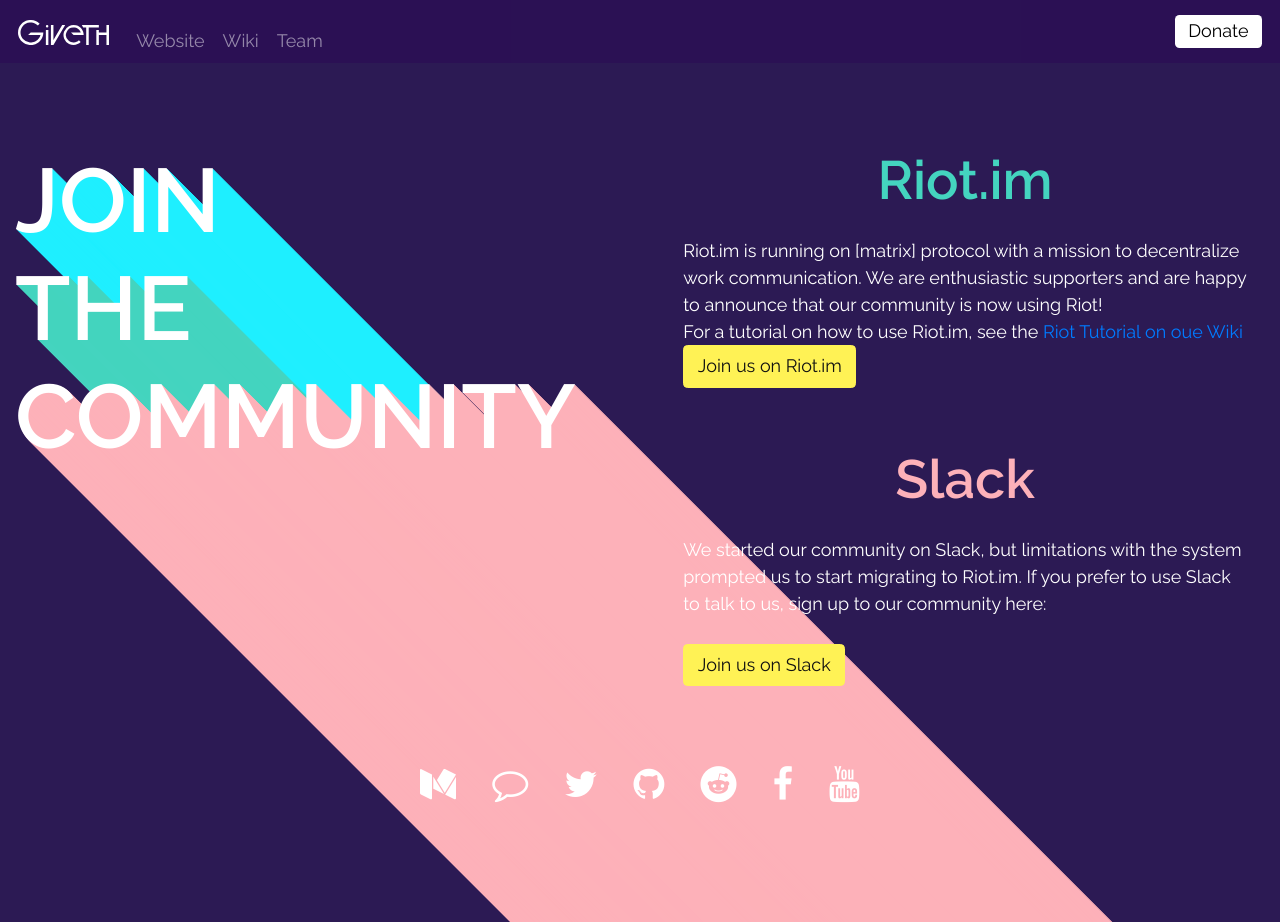
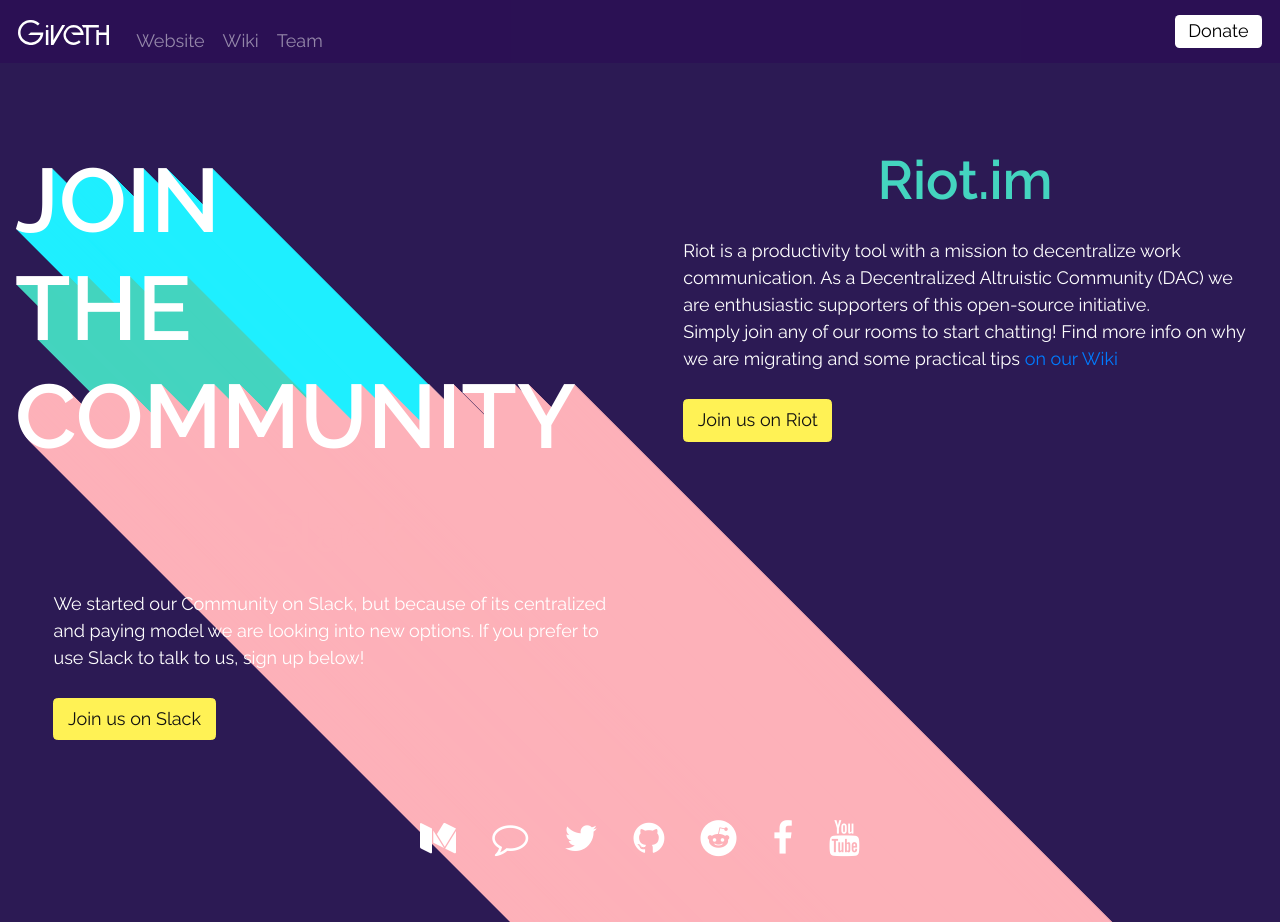
Before and after one commit to Giveth/website, a Jekyll site: the page built from join/index.html, in a window 1280 px wide and 922 px high. Built offline with Jekyll 4.4.1, drawn with Linux system fonts in a browser that asks for light colours; nearby versions of some CDN libraries; a script that is not in the unit is left out.

Commit message:
typos, small fixed /join restructuring and added content to /donate

```diff
--- a/join/index.html
+++ b/join/index.html
@@ -20,18 +20,18 @@
     <div class="col grid_1_of_2">
       <h3 class="color-green">Riot.im</h3>
       <p>
-        Riot.im is running on [matrix] protocol with a mission to decentralize work communication. We are enthusiastic supporters and are happy to announce that our community is now using Riot!
-        <br />
-        For a tutorial on how to use Riot.im, see the <a href="https://wiki.giveth.io/tutorials/riot-migration/">Riot Tutorial on oue Wiki</a>
-        <br />
-        <a href="https://riot.im/app/#/group/+giveth:matrix.org" class="btn btn-warning">Join us on Riot.im</a><a href=""></a>
+        Riot is a productivity tool with a mission to decentralize work communication. As a Decentralized Altruistic Community (DAC) we are enthusiastic supporters of this open-source initiative.
+        <br>
+        Simply join any of our rooms to start chatting! Find more info on why we are migrating and some practical tips<a href="https://wiki.giveth.io/tutorials/riot-migration/"> on our Wiki</a>
+        <br /><br />
+        <a href="https://riot.im/app/#/group/+giveth:matrix.org" class="btn btn-warning">Join us on Riot</a><a href=""></a>
       </p>
     </div>
 
     <div class="col grid_1_of_2">
       <h3 class="color-red">Slack</h3>
       <p>
-        We started our community on Slack, but limitations with the system prompted us to start migrating to Riot.im. If you prefer to use Slack to talk to us, sign up to our community here:
+        We started our Community on Slack, but because of its centralized and paying model we are looking into new options. If you prefer to use Slack to talk to us, sign up below!
         <br /><br />
         <a href="http://slack.giveth.io" class="btn btn-warning">Join us on Slack</a><a href=""></a>
       </p>
```
Also changed, not shown: donate/index.html (+6 -4 lines).
